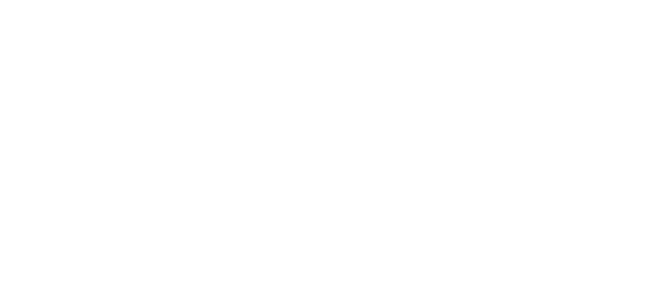
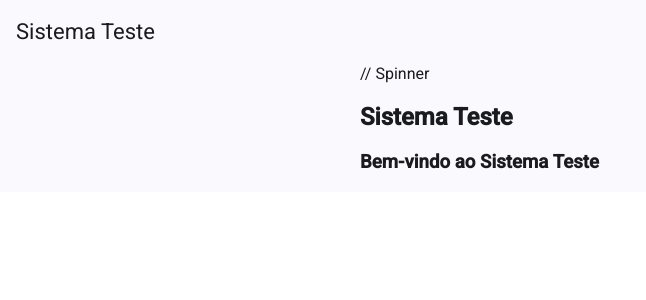
Before and after one commit to ddcsilva/Teste, an Angular app: page /home in a window 1280 px wide. Before the commit this address led to /. Shown: the top 300 px of the page, without its empty margins (0-646 px from the left). Built offline with nearby package versions, Linux system fonts and the light colour scheme.

Commit message:
Add routing redirection to 'home', update AppModule to use AppRoutingModule, and enhance MainLayoutComponent with a header component.

```diff
--- a/src/app/app-routing.module.ts
+++ b/src/app/app-routing.module.ts
@@ -8,6 +8,11 @@
     path: '',
     component: MainLayoutComponent,
     children: [
+      {
+        path: '',
+        redirectTo: 'home',
+        pathMatch: 'full',
+      },
       {
         path: 'home',
         component: HomeComponent,
--- a/src/app/app.module.ts
+++ b/src/app/app.module.ts
@@ -1,12 +1,12 @@
 import { NgModule } from '@angular/core';
 import { BrowserModule } from '@angular/platform-browser';
 import { BrowserAnimationsModule } from '@angular/platform-browser/animations';
-import { RouterModule } from '@angular/router';
+import { AppRoutingModule } from './app-routing.module';
 import { AppComponent } from './app.component';
 
 @NgModule({
   declarations: [AppComponent],
-  imports: [BrowserModule, BrowserAnimationsModule, RouterModule.forRoot([])],
+  imports: [BrowserModule, BrowserAnimationsModule, AppRoutingModule],
   bootstrap: [AppComponent],
 })
 export class AppModule {}
--- /dev/null
+++ b/src/app/layout/components/header/header.component.html
@@ -0,0 +1,7 @@
+<header>
+  <mat-toolbar>
+    <div>
+      {{ titulo() }}
+    </div>
+  </mat-toolbar>
+</header>
--- /dev/null
+++ b/src/app/layout/components/header/header.component.ts
@@ -0,0 +1,25 @@
+import { Component, EventEmitter, Output, signal } from '@angular/core';
+import { CommonModule } from '@angular/common';
+import { MatToolbarModule } from '@angular/material/toolbar';
+import { MatIconModule } from '@angular/material/icon';
+
+@Component({
+  selector: 'app-header',
+  standalone: true,
+  imports: [CommonModule, MatToolbarModule, MatIconModule],
+  templateUrl: './header.component.html',
+  styleUrls: ['./header.component.scss'],
+})
+export class HeaderComponent {
+  @Output() manipularMenu = new EventEmitter<void>();
+
+  readonly titulo = signal<string>('Sistema Teste');
+
+  atualizarTitulo(titulo: string): void {
+    this.titulo.set(titulo);
+  }
+
+  aoClicarMenu(): void {
+    this.manipularMenu.emit();
+  }
+}
--- a/src/app/layout/containers/main-layout/main-layout.component.html
+++ b/src/app/layout/containers/main-layout/main-layout.component.html
@@ -1,5 +1,5 @@
 <div>
-  // Header
+  <app-header (manipularMenu)="manipularMenu()"></app-header>
   <div>
     <mat-sidenav-container>
       <mat-sidenav
@@ -8,7 +8,7 @@
         [mode]="'side'"
         [opened]="menuAberto"
       >
-        // Menu
+        <!-- Menu -->
       </mat-sidenav>
 
       <mat-sidenav-content>
--- a/src/app/layout/containers/main-layout/main-layout.component.ts
+++ b/src/app/layout/containers/main-layout/main-layout.component.ts
@@ -4,11 +4,12 @@
 import { MatSidenav, MatSidenavModule } from '@angular/material/sidenav';
 import { BreakpointObserver, Breakpoints } from '@angular/cdk/layout';
 import { map, Observable, shareReplay } from 'rxjs';
+import { HeaderComponent } from '../../components/header/header.component';
 
 @Component({
   selector: 'app-main-layout',
   standalone: true,
-  imports: [CommonModule, RouterOutlet, MatSidenavModule],
+  imports: [CommonModule, RouterOutlet, MatSidenavModule, HeaderComponent],
   templateUrl: './main-layout.component.html',
   styleUrls: ['./main-layout.component.scss'],
 })
```
Also changed, not shown: src/app/layout/components/header/header.component.scss (added).
